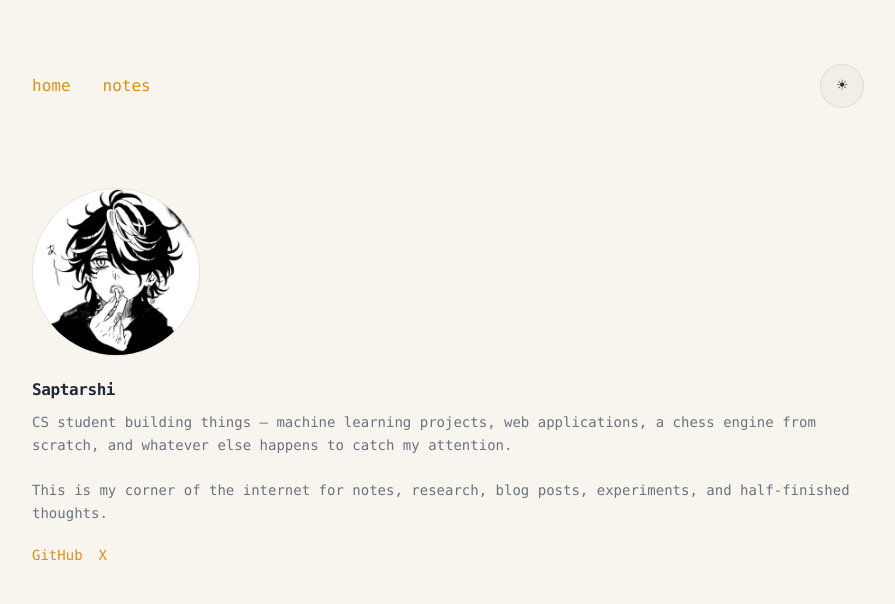
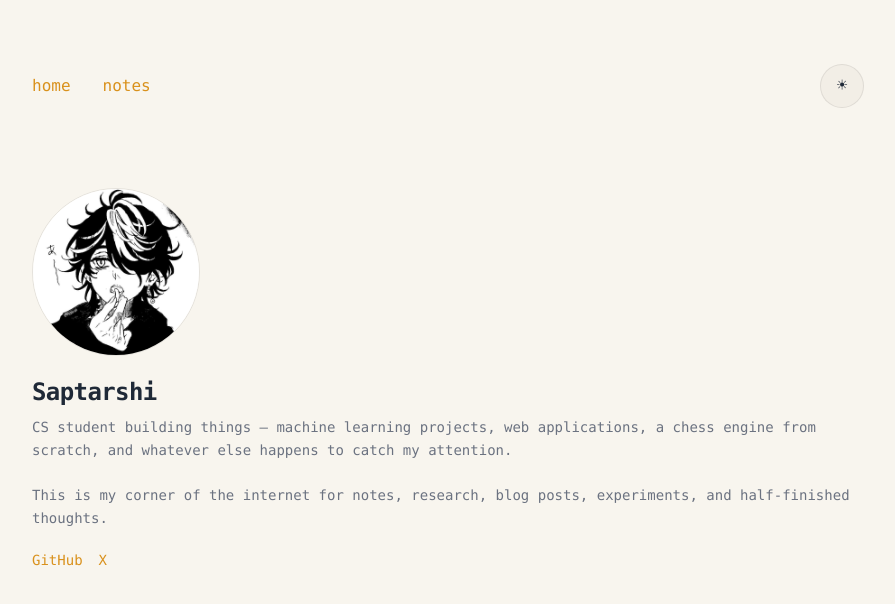
Before and after one commit to sapronaut/blog-website, a Next.js app: page / in a window 1280 px wide. Shown: the top 604 px of the page, without its empty margins (192-1087 px from the left). Built offline with nearby package versions, Linux system fonts and the light colour scheme.

Commit message:
home page editing2

```diff
--- a/app/page.tsx
+++ b/app/page.tsx
@@ -32,7 +32,7 @@ export default function ProfilePage() {
 </div>
 
         <div>
-          <h1 className="text-x4 font-semibold tracking-tight">
+          <h1 className="text-2xl font-semibold tracking-tight">
             Saptarshi
           </h1>
 
```
